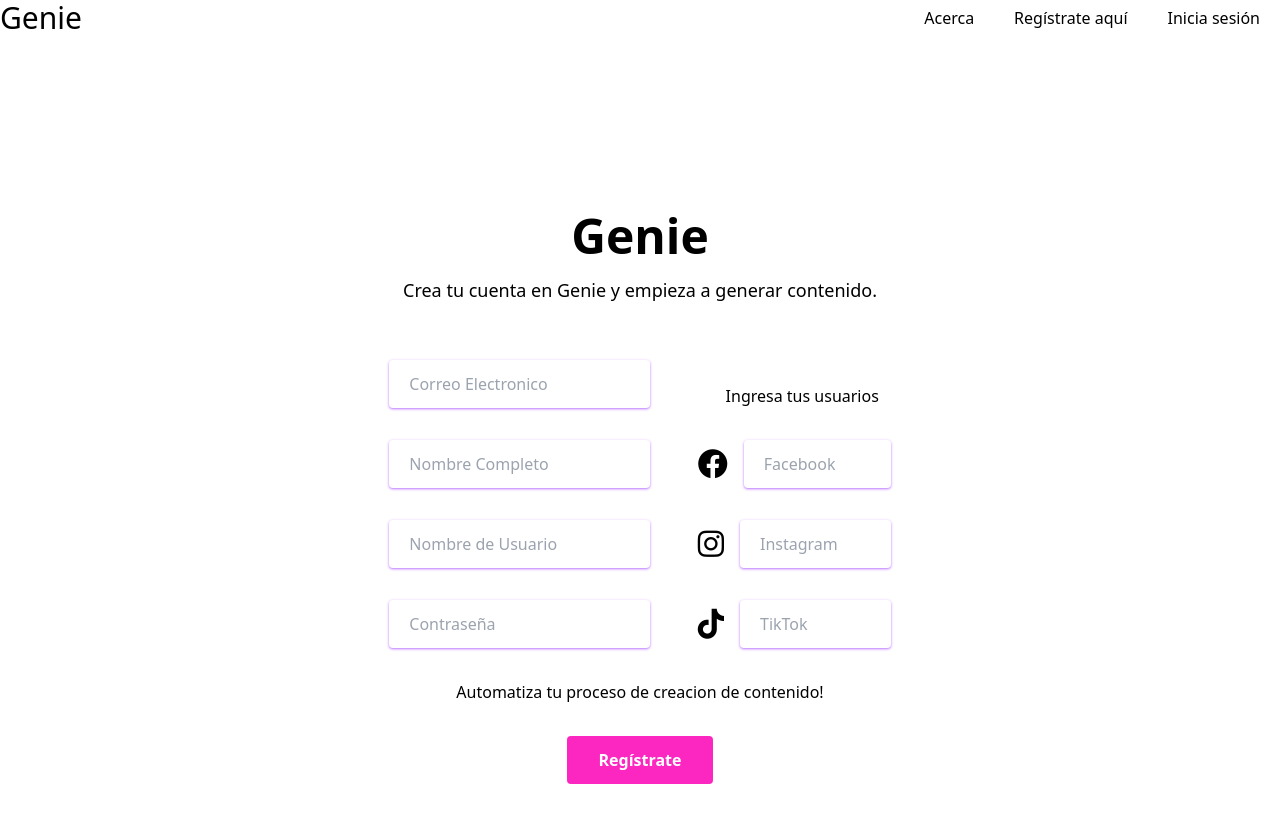
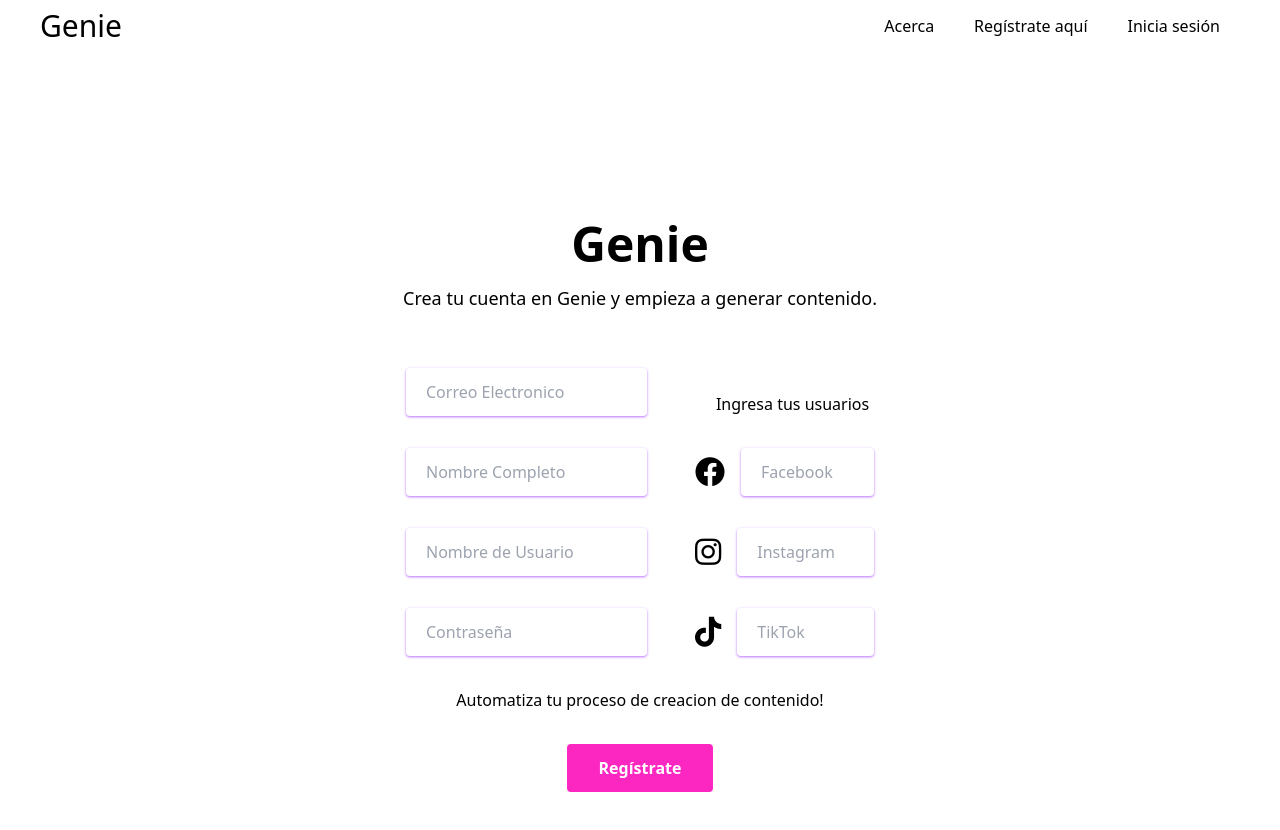
Before and after one commit to kokoaespol/Hackathon_Publifyer, a Vue app in the folder frontend/: page /sign-up in a window 1280 px wide. Shown: the top 830 px of the page. After the commit the page ends 800 px from the top, so only its background shows below. Built offline with nearby package versions, Linux system fonts and the light colour scheme.

Commit message:
fix(frontEnd): padding in sign up

```diff
--- a/frontend/src/components/Registro.vue
+++ b/frontend/src/components/Registro.vue
@@ -13,8 +13,8 @@ const signUp = () => {
 </script>
 
 <template>
-    <NavBar color="color1F" />
-    <section class="flex h-full w-full flex-col justify-center">
+    <section class="flex h-full w-full flex-col justify-center p-10">
+        <NavBar color="color1F" />
         <div class="container m-auto mt-44">
             <!-- title -->
             <div class="w-full text-center">
```
